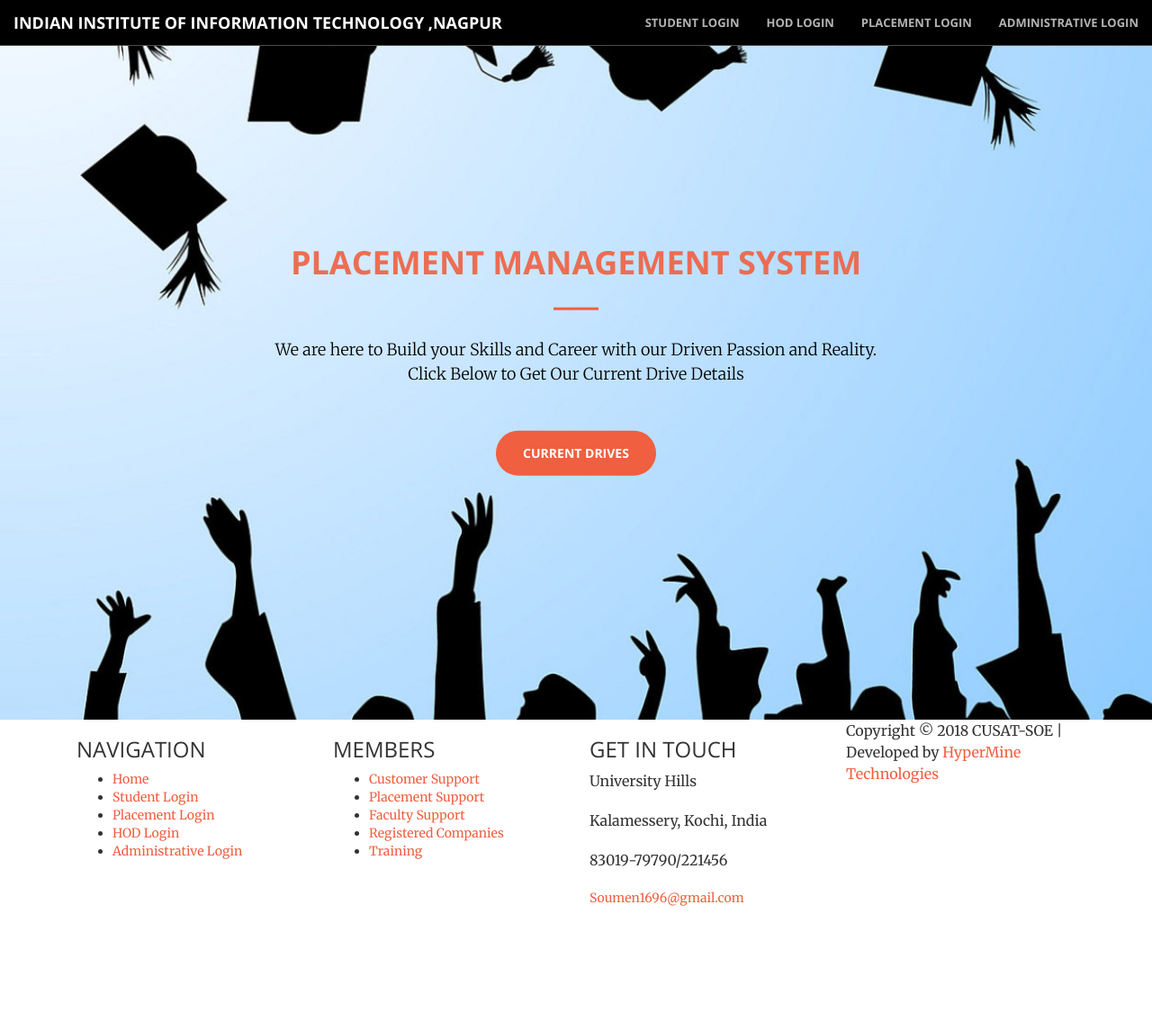
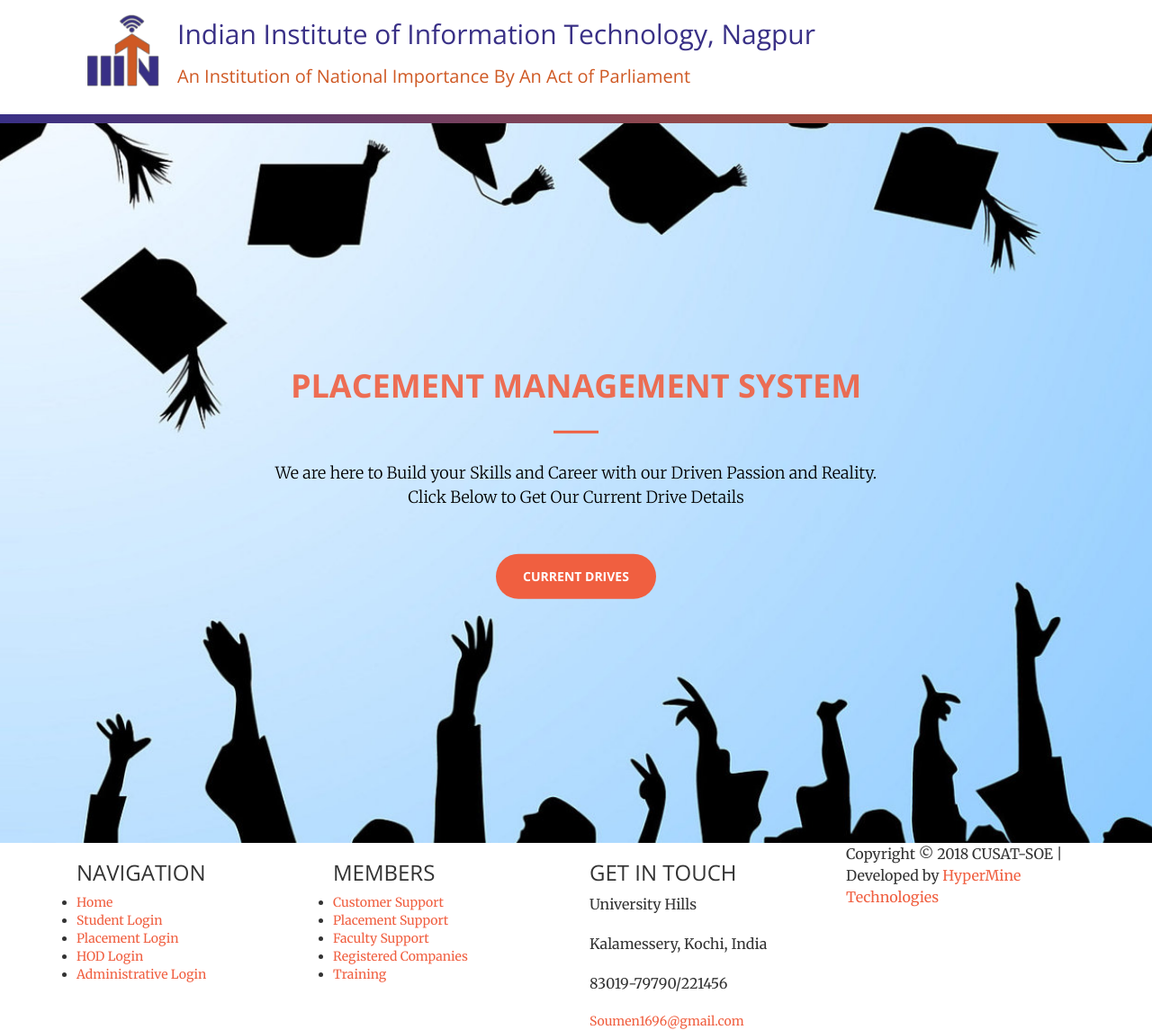
Before and after one commit to thegeek13242/TnP-Portal-IIITN, a PHP site: page /index.php in a window 1280 px wide. Shown: the whole page at 90% size. Before the commit the page ends 1007 px from the top, so only its background shows below. Run offline with PHP 8.4, Linux system fonts and the light colour scheme.

Commit message:
New header, css fixed

```diff
--- a/Homepage/css/Navbar.css
+++ b/Homepage/css/Navbar.css
@@ -1,10 +1,11 @@
+@import './bootstrap.min.css';
 @import url("https://fonts.googleapis.com/css2?family=Work+Sans&display=swap");
 
-/* * {
+* {
   margin: 0;
   padding: 0;
   box-sizing: border-box;
-} */
+}
 
 .navbar-container {
   display: flex;
@@ -17,9 +18,13 @@
   min-height: 104px;
 }
 
-.nav-divider {
-  width: 100%;
+hr.nav-divider {
+  box-sizing: border-box;
+  max-width: 100%;
   height: 1rem;
+  border: none;
+  margin: auto;
+  padding: 0;
   background: linear-gradient(116deg, #393086, #cf5924);
 }
 .logo-text {
@@ -29,13 +34,17 @@
 }
 .navbar {
   display: flex;
-  justify-content: space-between;
-  align-items: center;
+  justify-content: left;
+  /* align-items: center; */
   width: 85%;
 }
 
 .navbar h1 {
-  font-size: 1.7rem;
+  font-size: 3rem;
+}
+
+.navbar h2 {
+  font-size: 2rem;
 }
 
 .nav-logo {
--- a/Homepage/css/creative.css
+++ b/Homepage/css/creative.css
@@ -472,7 +472,3 @@
     color: #fff;
     background: 0 0;
 }
-
-body {
-    webkit-tap-highlight-color: #222;
-}
--- a/Homepage/index.php
+++ b/Homepage/index.php
@@ -12,9 +12,9 @@
         <link rel="icon" href="favicon.ico" type="image/icon">
         <title>IIITN Placement Portal</title>
         <!-- Bootstrap Core CSS -->
-        <link rel="stylesheet" href="css/bootstrap.min.css" type="text/css">
+        <!-- <link rel="stylesheet" href="css/bootstrap.min.css" type="text/css"> -->
         <!-- Footer -->
-        <!-- <link type="text/css" rel="stylesheet" href="/TnP-Portal-IIITN/TnP-Portal-IIITN/Homepage/css/Navbar.css"> -->
+        <link type="text/css" rel="stylesheet" href="css/Navbar.css">
         <!-- Custom Fonts -->
         <link href='http://fonts.googleapis.com/css?family=Open+Sans:300italic,400italic,600italic,700italic,800italic,400,300,600,700,800'
         rel='stylesheet' type='text/css'>
@@ -34,20 +34,20 @@
     </head>
 
     <body id="page-top">
-	<!-- <div className="parent-container">
-      <div className="navbar-container">
-        <nav className="navbar">
-          <div className="nav-logo">
-            <div className="iiitn-logo">
+	<div class="parent-container">
+      <div class="navbar-container">
+        <nav class="navbar">
+          <div class="nav-logo">
+            <div class="iiitn-logo">
               <Link to="/">
-                <img src="/Assets/images/newLogo.png" alt="iiitn-logo" />
+                <img src="/TnP-Portal-IIITN/Homepage/images/newLogo.png" alt="iiitn-logo" />
               </Link>
             </div>
-            <div className="nav-title">
-              <div className="logo-text">
+            <div class="nav-title">
+              <div class="logo-text">
                 <h1>Indian Institute of Information Technology, Nagpur</h1>
               </div>
-              <div className="tagline">
+              <div class="tagline">
                 <h2>
                   An Institution of National Importance By An Act of Parliament
                 </h2>
@@ -57,43 +57,9 @@
           </div>
         </nav>
       </div>
-      <hr className="nav-divider" />
-    </div> -->
-         <nav id="mainNav" class="navbar navbar-default navbar-fixed-top" style="background:black">
-            <div class="container-fluid">
-                <!-- Brand and toggle get grouped for better mobile display -->
-                <div class="navbar-header">
-                    <button type="button" class="navbar-toggle collapsed" data-toggle="collapse" data-target="#bs-example-navbar-collapse-1">
+    </div>
+    <hr class="nav-divider" />
 
-                        <span class="icon-bar"></span>
-                        <span class="icon-bar"></span>
-                        <span class="icon-bar"></span>
-                    </button>
-
-                    <a class="navbar-brand page-scroll" href="http://www.cusat.ac.in">INDIAN INSTITUTE OF INFORMATION TECHNOLOGY ,NAGPUR</a>
-                </div>
-                <!-- Collect the nav links, forms, and other content for toggling -->
-                <div class="collapse navbar-collapse" id="bs-example-navbar-collapse-1">
-                    <ul class="nav navbar-nav navbar-right">
-                        <li>
-                            <a class="page-scroll" href="../SProfile/index.php">Student Login</a>
-                        </li>
-                        <li>
-                            <a class="page-scroll" href="../HODProfile/index.php">HOD Login</a>
-                        </li>
-                        <li>
-                            <a class="page-scroll" href="../PProfile/index.php">Placement Login</a>
-                        </li>
-                        <li>
-                            <a class="page-scroll" href="../PriProfile/index.php">Administrative Login</a>
-                        </li>
-                    </ul>
-
-            </div>
-                <!-- /.navbar-collapse -->
-            </div>
-            <!-- /.container-fluid -->
-        </nav>
         <header>
             <div class="header-content">
                 <div class="header-content-inner">
```
